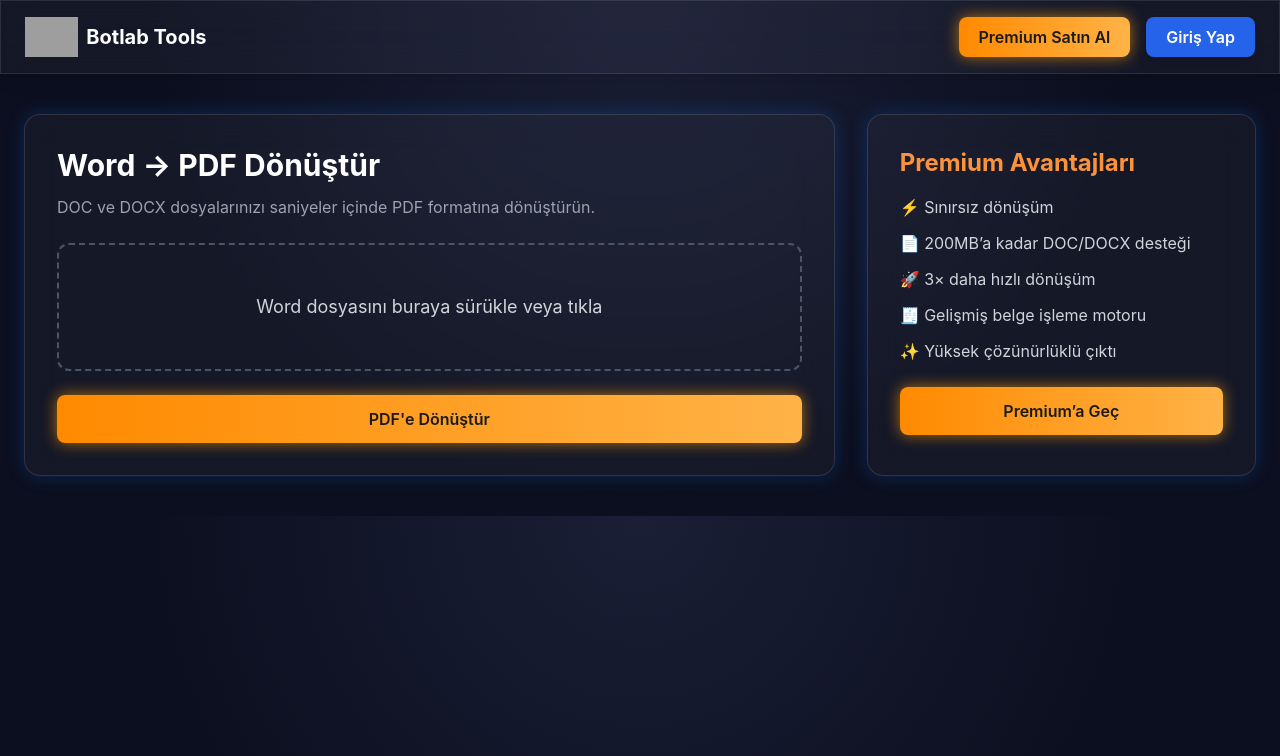
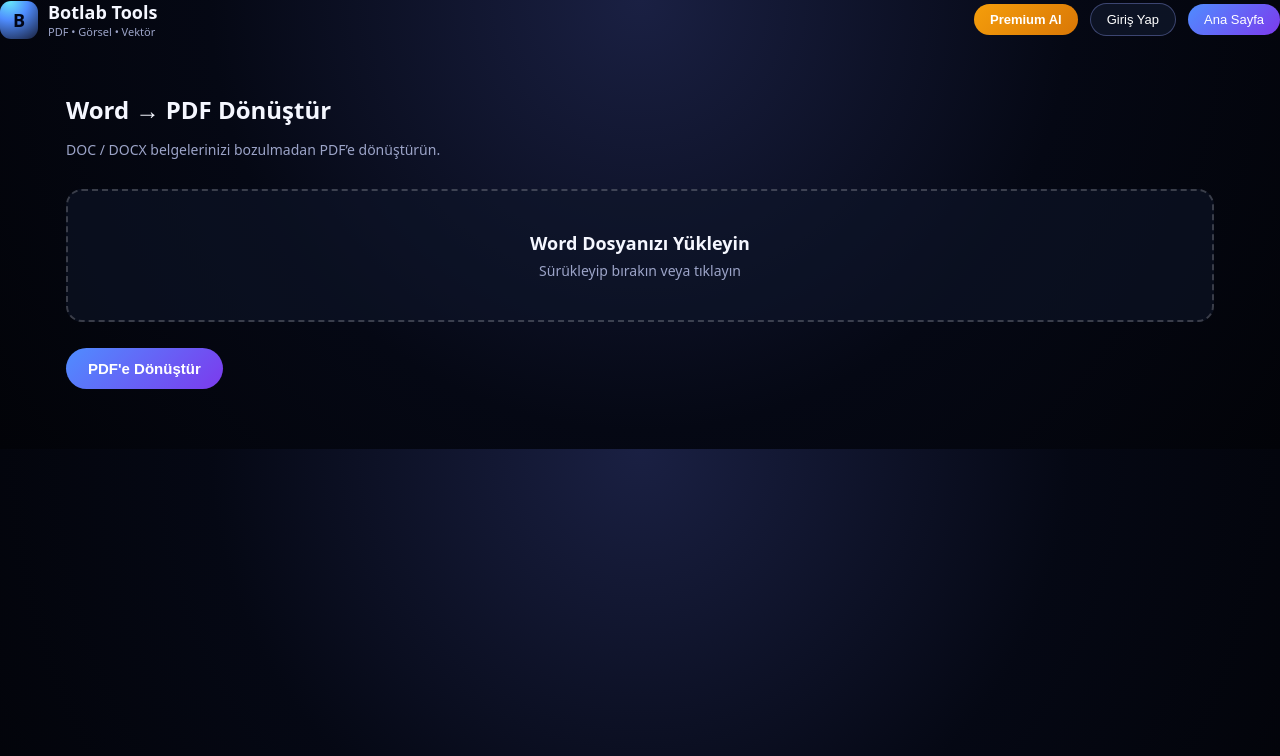
Before and after one commit to odabasi44/NAKIS-PROHE, a Flask app: template templates/word_to_pdf.html in a window 1280 px wide. Shown: the top 756 px of the page. Run offline with Flask 3, Linux system fonts and the light colour scheme; the template is opened without the code that fills it, so the values that code supplies are empty; some libraries are stand-ins or nearby versions; grey boxes are pictures that could not be loaded.

Commit message:
Update word_to_pdf.html

```diff
--- a/templates/word_to_pdf.html
+++ b/templates/word_to_pdf.html
@@ -1,236 +1,207 @@
 <!DOCTYPE html>
 <html lang="tr">
-
 <head>
-    <meta charset="UTF-8">
-    <meta name="viewport" content="width=device-width, initial-scale=1.0">
-    <title>Word → PDF · Botlab Tools</title>
-
-    <script src="https://cdn.tailwindcss.com"></script>
+    <meta charset="UTF-8" />
+    <meta name="viewport" content="width=device-width, initial-scale=1.0" />
+    <title>Word → PDF Dönüştür • Botlab Tools</title>
 
     <style>
-        body {
-            background: radial-gradient(circle at top, #1a1f36, #0c0f1f 60%);
-            font-family: 'Inter', sans-serif;
+        *{margin:0;padding:0;box-sizing:border-box;}
+        body{
+            font-family:system-ui, sans-serif;
+            background:radial-gradient(circle at top,#1a2043 0,#050814 55%,#020308 100%);
+            color:#f5f7ff;
+        }
+        :root{
+            --bg-card:#11172f;
+            --bg-soft:#181f3a;
+            --text-muted:#9ca4c8;
+            --accent:#67e8f9;
+        }
+        .page-shell{max-width:1180px;margin:auto;padding:24px 16px 60px;}
+
+        /* HEADER */
+        .header{
+            display:flex;justify-content:space-between;align-items:center;
+            margin-bottom:30px;
+        }
+        .brand{display:flex;align-items:center;gap:10px;cursor:pointer;}
+        .brand-logo{
+            width:38px;height:38px;border-radius:11px;
+            background:radial-gradient(circle at 25% 0,#67e8f9 0,#4f8dff 40%,#181f3a 100%);
+            display:flex;align-items:center;justify-content:center;
+            font-weight:700;color:#020617;font-size:18px;
+        }
+        .brand-text-main{font-size:18px;font-weight:700;}
+        .brand-text-sub{font-size:11px;color:var(--text-muted);}
+        .header-right{display:flex;align-items:center;gap:12px;}
+        .btn{
+            padding:8px 16px;border-radius:999px;font-size:13px;cursor:pointer;border:none;
+        }
+        .btn-ghost{background:rgba(15,23,42,0.8);border:1px solid rgba(148,163,255,0.35);color:white;}
+        .btn-premium{background:linear-gradient(135deg,#f59e0b,#d97706);color:white;font-weight:600;}
+        .btn-primary{background:linear-gradient(135deg,#4f8dff,#7c3aed);color:white;}
+
+        /* DROPZONE */
+        .box{
+            margin-top:30px;padding:40px;border:2px dashed rgba(255,255,255,0.2);
+            border-radius:16px;text-align:center;
+            background:rgba(15,23,42,0.55);
+        }
+        .box.drag{border-color:#67e8f9;background:rgba(103,232,249,0.12);}
+        .box input{display:none;}
+        .box p{font-size:14px;color:var(--text-muted);}
+        .submit-btn{
+            margin-top:26px;padding:12px 22px;
+            border-radius:999px;font-size:15px;font-weight:600;
+            background:linear-gradient(135deg,#4f8dff,#7c3aed);
+            color:white;border:none;cursor:pointer;
         }
 
-        .glass {
-            background: rgba(255, 255, 255, 0.04);
-            backdrop-filter: blur(18px);
-            border: 1px solid rgba(255, 255, 255, 0.07);
+        /* RESULT */
+        .result{
+            margin-top:28px;padding:20px;border-radius:14px;
+            background:var(--bg-soft);display:none;
+        }
+        .result a{
+            color:var(--accent);font-size:14px;font-weight:600;
         }
 
-        .neon-border {
-            border: 1px solid rgba(255, 255, 255, 0.12);
-            box-shadow: 0 0 18px rgba(0, 119, 255, 0.25);
+        /* POPUP */
+        #premiumPopup{
+            position:fixed;inset:0;background:rgba(0,0,0,0.55);
+            display:none;align-items:center;justify-content:center;z-index:9999;
+        }
+        #premiumPopup .modal{
+            width:360px;background:var(--bg-soft);
+            padding:20px;border-radius:16px;
+            border:1px solid rgba(255,255,255,0.1);
+        }
+    </style>
+
+    <script>
+        let selectedFile = null;
+
+        function openPremiumPopup(){document.getElementById("premiumPopup").style.display="flex";}
+        function closePremiumPopup(){document.getElementById("premiumPopup").style.display="none";}
+
+        async function loadPremiumSettings(){
+            try{
+                const r = await fetch("/get_settings");
+                const s = await r.json();
+                document.getElementById("premiumWhatsappBtn").href =
+                    "https://wa.me/"+s.popup.phone+"?text=Premium%20paket%20almak%20istiyorum";
+            }catch(e){}
+        }
+        document.addEventListener("DOMContentLoaded", loadPremiumSettings);
+
+        function allowDrop(ev){ev.preventDefault();document.getElementById("drop").classList.add("drag");}
+        function leaveDrop(){document.getElementById("drop").classList.remove("drag");}
+        function dropFile(ev){
+            ev.preventDefault();
+            document.getElementById("drop").classList.remove("drag");
+            selectedFile = ev.dataTransfer.files[0];
+            document.getElementById("fileName").innerText = selectedFile.name;
+        }
+        function pickFile(){document.getElementById("fileInput").click();}
+        function handleFile(e){
+            selectedFile = e.target.files[0];
+            document.getElementById("fileName").innerText = selectedFile.name;
         }
 
-        .neon-btn {
-            background: linear-gradient(to right, #ff8a00, #ffb347);
-            box-shadow: 0 0 15px rgba(255, 157, 0, 0.65);
-            color: #1a1a1a;
+        async function convertWord(){
+            if(!selectedFile){alert("Lütfen bir Word dosyası yükleyin.");return;}
+
+            const fd = new FormData();
+            fd.append("file", selectedFile);
+
+            const res = await fetch("/api/pdf/word_to_pdf", {method:"POST", body:fd});
+
+            if(!res.ok){
+                alert("Dönüştürme başarısız. Backend endpoint eksik olabilir.");
+                return;
             }
 
-        .upload-hover {
-            border-color: #4dabff !important;
-            box-shadow: 0 0 15px rgba(77, 171, 255, 0.5);
+            const blob = await res.blob();
+            const url = URL.createObjectURL(blob);
+
+            document.getElementById("resultLink").href = url;
+            document.getElementById("result").style.display = "block";
         }
-    </style>
+    </script>
 </head>
 
-<body class="text-gray-200">
+<body>
 
+<!-- POPUP -->
+<div id="premiumPopup">
+    <div class="modal">
+        <h3 style="font-size:18px;margin-bottom:8px;">Premium Gerekli</h3>
+        <p style="font-size:13px;color:var(--text-muted);margin-bottom:14px;">
+            Bu özellik Premium kullanıcılar için aktiftir.
+        </p>
 
-    <!-- ███ GLOBAL HEADER ███ -->
-    <header class="w-full glass border-b border-white/10 shadow-lg">
-        <div class="max-w-7xl mx-auto flex items-center justify-between py-4 px-6">
-
-            <!-- LOGO -->
-            <a href="index.html" class="flex items-center space-x-2">
-                <img src="logo.png" alt="Botlab Tools" class="h-10">
-                <span class="text-white text-xl font-bold">Botlab Tools</span>
+        <a id="premiumWhatsappBtn" href="#" target="_blank"
+           style="display:block;padding:10px;text-align:center;
+           background:linear-gradient(135deg,#f59e0b,#d97706);
+           border-radius:10px;color:white;font-weight:600;">
+            WhatsApp ile Satın Al →
         </a>
 
-            <!-- BUTTONS -->
-            <div class="flex items-center space-x-4">
-
-                <!-- Premium Satın Al -->
-                <button onclick="openPremiumPopup()"
-                    class="px-5 py-2 rounded-lg font-semibold neon-btn hover:opacity-90 transition">
-                    Premium Satın Al
-                </button>
-
-                <!-- Giriş Yap -->
-                <a href="admin_login.html"
-                    class="px-5 py-2 rounded-lg font-semibold bg-blue-600 text-white shadow-lg hover:bg-blue-500 transition">
-                    Giriş Yap
-                </a>
-
+        <button onclick="closePremiumPopup()" style="
+            width:100%;margin-top:10px;background:none;border:none;
+            color:#888;font-size:12px;cursor:pointer;">Kapat</button>
+    </div>
 </div>
 
+<!-- HEADER -->
+<header class="header">
+    <div class="brand" onclick="window.location.href='/'">
+        <div class="brand-logo">B</div>
+        <div>
+            <div class="brand-text-main">Botlab Tools</div>
+            <div class="brand-text-sub">PDF • Görsel • Vektör</div>
+        </div>
+    </div>
+
+    <div class="header-right">
+        <button class="btn btn-premium" onclick="openPremiumPopup()">Premium Al</button>
+        <button class="btn btn-ghost" onclick="window.location.href='/admin_login'">Giriş Yap</button>
+        <button class="btn btn-primary" onclick="window.location.href='/'">Ana Sayfa</button>
     </div>
 </header>
 
+<div class="page-shell">
 
+    <h1 style="font-size:24px;font-weight:700;margin-bottom:14px;">
+        Word → PDF Dönüştür
+    </h1>
+    <p style="font-size:14px;color:var(--text-muted);max-width:520px;margin-bottom:20px;">
+        DOC / DOCX belgelerinizi bozulmadan PDF’e dönüştürün.
+    </p>
 
-    <!-- ███ WORD → PDF TOOL ███ -->
-    <main class="max-w-7xl mx-auto px-6 py-10 grid grid-cols-1 lg:grid-cols-3 gap-8">
+    <!-- DROPZONE -->
+    <div id="drop" class="box"
+         ondragover="allowDrop(event)"
+         ondragleave="leaveDrop()"
+         ondrop="dropFile(event)"
+         onclick="pickFile()">
 
-        <!-- LEFT CARD -->
-        <section class="glass neon-border rounded-2xl p-8 lg:col-span-2">
+        <input id="fileInput" type="file" accept=".doc,.docx" onchange="handleFile(event)" />
 
-            <h2 class="text-3xl font-bold mb-3 text-white">Word → PDF Dönüştür</h2>
-            <p class="text-gray-400 mb-6">DOC ve DOCX dosyalarınızı saniyeler içinde PDF formatına dönüştürün.</p>
-
-            <!-- UPLOAD BOX -->
-            <div id="uploadArea"
-                class="border-2 border-dashed border-gray-600 rounded-xl p-12 text-center cursor-pointer hover:border-blue-400 transition">
-                <p class="text-lg text-gray-300">Word dosyasını buraya sürükle veya tıkla</p>
-                <input type="file" id="wordFile" accept=".doc,.docx" class="hidden">
+        <h3 style="font-size:18px;margin-bottom:6px;">Word Dosyanızı Yükleyin</h3>
+        <p id="fileName">Sürükleyip bırakın veya tıklayın</p>
     </div>
 
-            <!-- CONVERT BUTTON -->
-            <button id="convertBtn"
-                class="mt-6 w-full neon-btn py-3 rounded-lg font-semibold hover:opacity-90 transition">
-                PDF'e Dönüştür
-            </button>
+    <button class="submit-btn" onclick="convertWord()">PDF'e Dönüştür</button>
 
     <!-- RESULT -->
-            <div id="resultBox" class="mt-6 hidden">
-                <h3 class="font-bold text-lg mb-2">İndir</h3>
-                <a id="downloadLink" href="#" download class="text-blue-300 underline font-semibold"></a>
-            </div>
-
-        </section>
-
-
-        <!-- RIGHT: PREMIUM INFO -->
-        <aside class="glass neon-border rounded-2xl p-8">
-
-            <h3 class="text-2xl font-bold text-orange-400 mb-4">Premium Avantajları</h3>
-
-            <ul class="space-y-3 text-gray-300">
-                <li>⚡ Sınırsız dönüşüm</li>
-                <li>📄 200MB’a kadar DOC/DOCX desteği</li>
-                <li>🚀 3× daha hızlı dönüşüm</li>
-                <li>🧾 Gelişmiş belge işleme motoru</li>
-                <li>✨ Yüksek çözünürlüklü çıktı</li>
-            </ul>
-
-            <button onclick="openPremiumPopup()"
-                class="mt-6 w-full neon-btn py-3 rounded-lg font-semibold hover:opacity-90 transition">
-                Premium’a Geç
-            </button>
-
-        </aside>
-
-    </main>
-
-
-
-    <!-- ███ PREMIUM POPUP ███ -->
-    <div id="premiumPopup"
-        class="fixed inset-0 bg-black/60 backdrop-blur-sm hidden flex items-center justify-center z-50">
-
-        <div class="glass neon-border w-full max-w-lg rounded-2xl p-8 shadow-2xl">
-
-            <h2 class="text-2xl font-bold text-orange-400 mb-4">Premium Paketler</h2>
-
-            <div class="space-y-4 text-gray-300">
-
-                <div>
-                    <h3 class="text-lg font-semibold text-blue-300">Ücretsiz Plan</h3>
-                    <ul class="text-sm space-y-1">
-                        <li>• Günlük 5 dönüşüm</li>
-                        <li>• Max 10MB</li>
-                        <li>• Normal kuyruk</li>
-                    </ul>
-                </div>
-
-                <div class="mt-6">
-                    <h3 class="text-lg font-semibold text-orange-300">Premium Plan</h3>
-                    <ul class="text-sm space-y-1">
-                        <li>• Sınırsız dönüşüm</li>
-                        <li>• 200MB’a kadar dosya</li>
-                        <li>• Öncelikli hız</li>
-                        <li>• Gelişmiş PDF motoru</li>
-                    </ul>
+    <div id="result" class="result">
+        <span style="font-size:14px;">Hazır! → </span>
+        <a id="resultLink" href="#" download="donusturulmus.pdf">PDF Dosyasını İndir</a>
     </div>
 
 </div>
 
-            <!-- WHATSAPP BUY -->
-            <a href="https://wa.me/905335620807?text=Premium%20Paket%20satın%20almak%20istiyorum"
-                class="block mt-6 w-full neon-btn py-3 rounded-lg font-semibold text-gray-900 hover:opacity-90 transition">
-                WhatsApp Premium Satın Al
-            </a>
-
-            <button onclick="closePremiumPopup()"
-                class="mt-4 w-full text-gray-400 hover:text-gray-200 text-sm underline">
-                Kapat
-            </button>
-
-        </div>
-
-    </div>
-
-
-
-    <!-- ███ JS ███ -->
-    <script>
-        // Upload logic
-        const uploadArea = document.getElementById("uploadArea");
-        const wordInput = document.getElementById("wordFile");
-
-        uploadArea.addEventListener("click", () => wordInput.click());
-
-        uploadArea.addEventListener("dragover", (e) => {
-            e.preventDefault();
-            uploadArea.classList.add("upload-hover");
-        });
-
-        uploadArea.addEventListener("dragleave", () => {
-            uploadArea.classList.remove("upload-hover");
-        });
-
-        uploadArea.addEventListener("drop", (e) => {
-            e.preventDefault();
-            uploadArea.classList.remove("upload-hover");
-            wordInput.files = e.dataTransfer.files;
-        });
-
-        // Convert
-        document.getElementById("convertBtn").addEventListener("click", async () => {
-
-            const file = wordInput.files[0];
-            if (!file) return alert("Lütfen bir Word dosyası yükleyin.");
-
-            const form = new FormData();
-            form.append("file", file);
-
-            const res = await fetch("/word_to_pdf", { method: "POST", body: form });
-
-            if (!res.ok) return alert("Dönüşüm başarısız!");
-
-            const blob = await res.blob();
-            const url = URL.createObjectURL(blob);
-
-            const link = document.getElementById("downloadLink");
-            link.href = url;
-            link.textContent = "PDF'i indir";
-
-            document.getElementById("resultBox").classList.remove("hidden");
-        });
-
-        // Popup
-        function openPremiumPopup() {
-            document.getElementById("premiumPopup").classList.remove("hidden");
-        }
-        function closePremiumPopup() {
-            document.getElementById("premiumPopup").classList.add("hidden");
-        }
-    </script>
-
 </body>
-
 </html>
```
Lines whose indentation alone changed are shown as unchanged.
